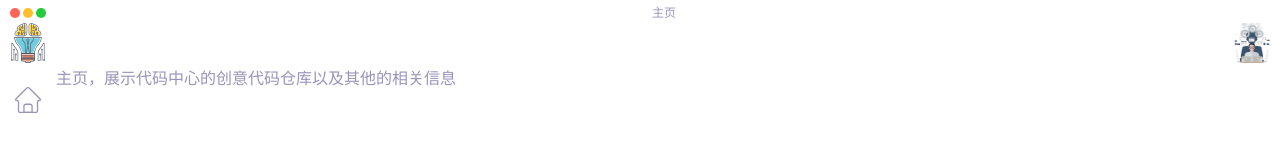
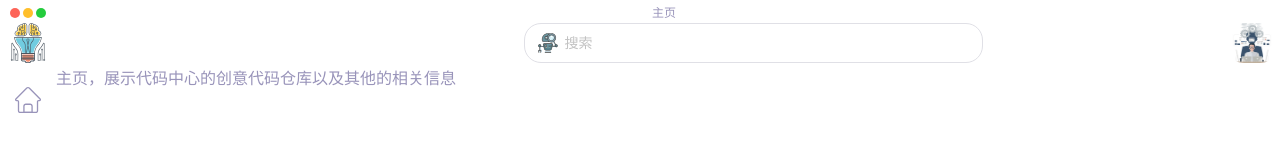
Before and after one commit to liuyuan-1024/ChinaOracle-front, a Vue app: page / in a window 1280 px wide. Shown: the top 156 px of the page. Built offline with nearby package versions, Linux system fonts and the light colour scheme.

Commit message:
feat: 搜索框组件

```diff
--- a/src/layout/components/AppBar.vue
+++ b/src/layout/components/AppBar.vue
@@ -11,7 +11,12 @@
 <template>
     <div id='app-bar'>
         <div></div>
-        <div></div>
+        <!-- 搜索框 -->
+        <n-input round placeholder="搜索">
+            <template #prefix>
+                <SymbolIcon size='12' name='searching' />
+            </template>
+        </n-input>
         <div></div>
         <img src='@/assets/images/avatar.jpg' alt='' class='avatar' />
     </div>
@@ -28,4 +33,8 @@
             border-radius: 10px;
         }
     }
+
+    :deep(.n-input__input-el){
+        height: 100%;
+    }
 </style>
```
